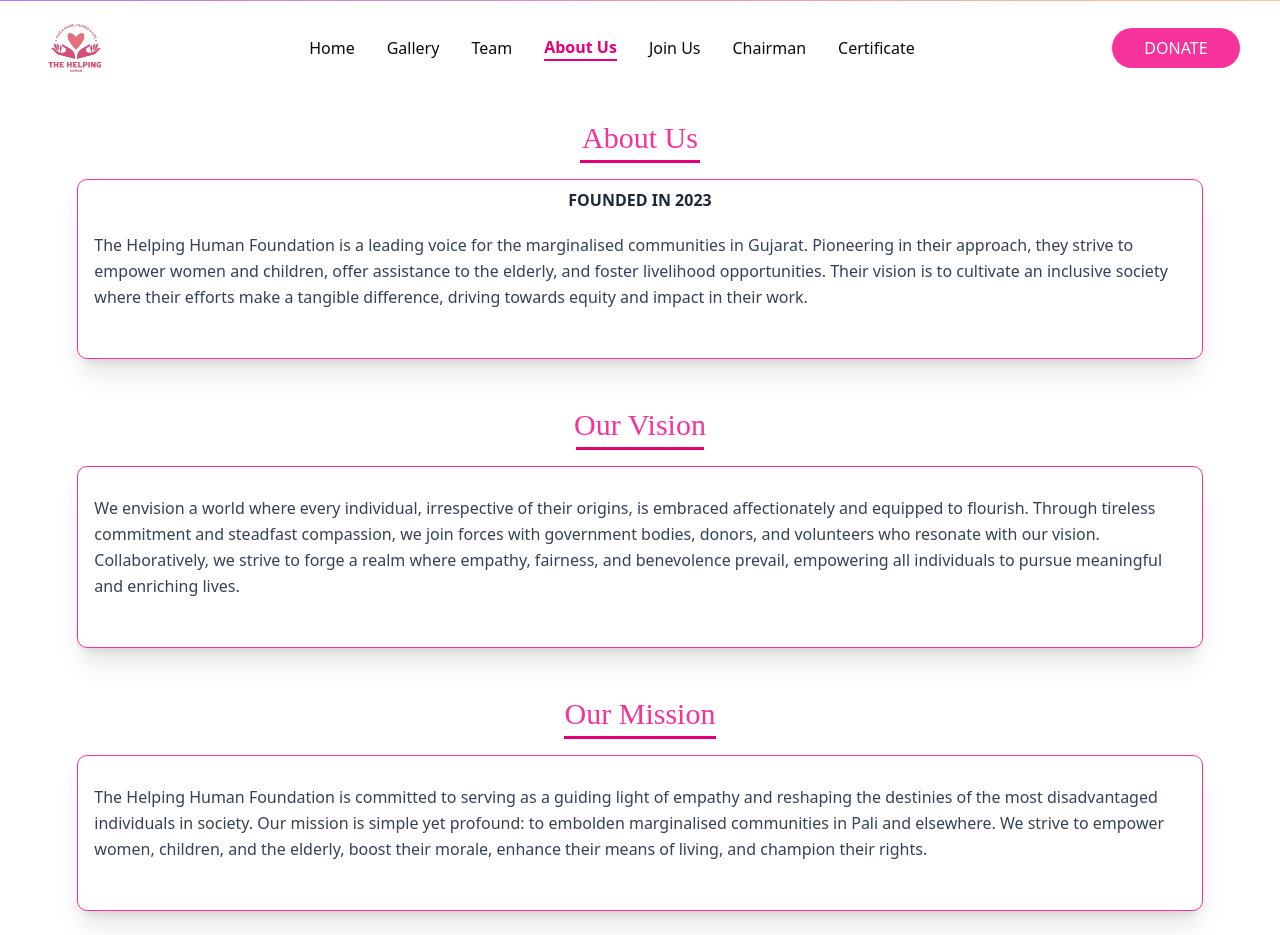
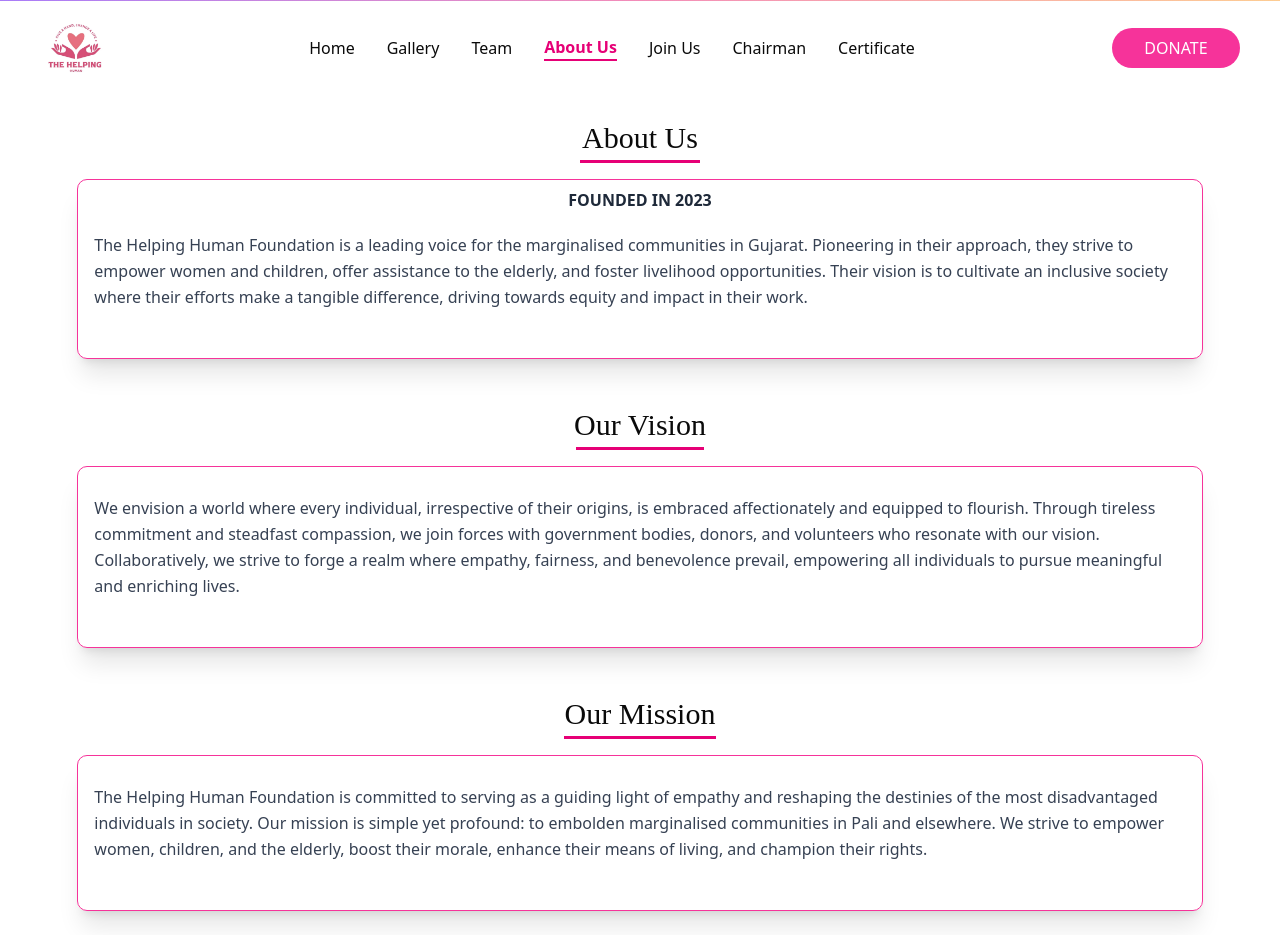
Before and after one commit to neerajhariyale/TheHelpingHumanFoundation, a React (Vite) app: page /about-us in a window 1280 px wide. Built offline with nearby package versions, Linux system fonts and the light colour scheme; a web font is replaced by a local one.

Commit message:
change font size

```diff
--- a/src/component/Hero.tsx
+++ b/src/component/Hero.tsx
@@ -35,7 +35,7 @@ const Hero = () => {
           animateBy="words"
           direction="top"
           onAnimationComplete={handleAnimationComplete}
-          className="text-xl sm:text-3xl md:text-4xl font-semibold text-pink-600 "
+          className="text-xl sm:text-3xl md:text-4xl font-nautigal font-semibold text-pink-600 "
         />
 
         <p className="text-sm sm:text-base md:text-lg px-2 md:px-6 mt-4 text-gray-500">
--- a/src/pages/AboutUs.tsx
+++ b/src/pages/AboutUs.tsx
@@ -3,7 +3,7 @@ const AboutUs = () => {
     <div className="w-11/12 mx-auto p-6  bg-white ">
       {/* About Us Section */}
       <div className="mb-12">
-        <h2 className="text-3xl  text-center text-pink-500 font-nautigal">About Us</h2>
+        <h2 className="text-3xl  text-center  font-nautigal">About Us</h2>
         <div className="w-30 border-b-3 border-pink-600 mx-auto mt-1 mb-4"></div>
         <div className="border-1 border-pink-500 shadow-xl rounded-lg flex justify-center items-center flex-col p-2">
             <h4 className="text-md font-semibold text-center text-gray-800">FOUNDED IN 2023</h4>
@@ -19,7 +19,7 @@ const AboutUs = () => {
 
       {/* Vision Section */}
       <div className="mb-12">
-        <h2 className="text-3xl text-center text-pink-500 font-nautigal">Our Vision</h2>
+        <h2 className="text-3xl text-center font-nautigal">Our Vision</h2>
         <div className="w-32 border-b-3 border-pink-600 mx-auto mt-1 mb-4"></div>
         <div className="border-1 border-pink-500 shadow-xl rounded-lg flex justify-center items-center  flex-col p-2">
         <p className="text-gray-700 leading-relaxed mt-3 mb-8 p-2">
@@ -34,7 +34,7 @@ const AboutUs = () => {
 
       {/* Mission Section */}
       <div>
-        <h2 className="text-3xl  text-center text-pink-500 font-nautigal">Our Mission</h2>
+        <h2 className="text-3xl  text-center  font-nautigal">Our Mission</h2>
         <div className="w-38 border-b-3 border-pink-600 mx-auto mt-1 mb-4"></div>
         <div className="border-1 border-pink-500 shadow-xl rounded-lg flex justify-center items-center flex-col p-2">
         <p className="text-gray-700 leading-relaxed mt-3 mb-8 p-2">
--- a/src/pages/ContactUs.tsx
+++ b/src/pages/ContactUs.tsx
@@ -17,7 +17,7 @@ const ContactUs = () => {
       </a>
         {/* Heading  */}
         <div className="flex flex-col items-center">
-          <p className="text-center mt-1  text-3xl text-pink-500 font-nautigal">Join Us 🫱🏻‍🫲🏻</p>
+          <p className="text-center mt-1  text-3xl  font-nautigal">Join Us 🫱🏻‍🫲🏻</p>
           <div className="w-32 border-2 border-pink-500 mt-1"></div>
         </div>
       </div>
--- a/src/pages/Gallery.tsx
+++ b/src/pages/Gallery.tsx
@@ -70,7 +70,7 @@ const Gallery = () => {
             </a>
         {/* Heading  */}
         <div className="flex flex-col items-center">
-          <p className="text-center mt-1 text-pink-500 text-3xl font-nautigal">📸 Gallery</p>
+          <p className="text-center mt-1  text-3xl font-nautigal">📸 Gallery</p>
           <div className="w-32 border-2 border-pink-600 mt-2"></div>
         </div>
       </div>
```
